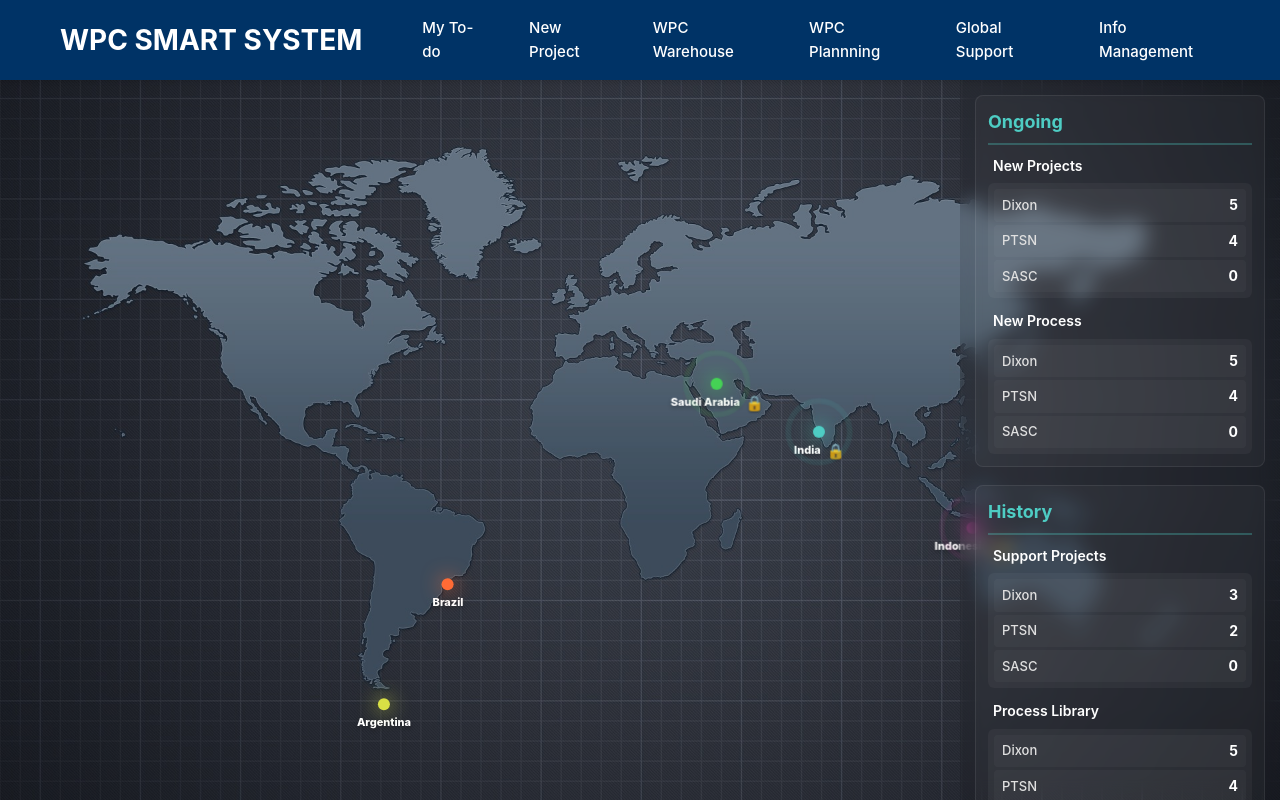
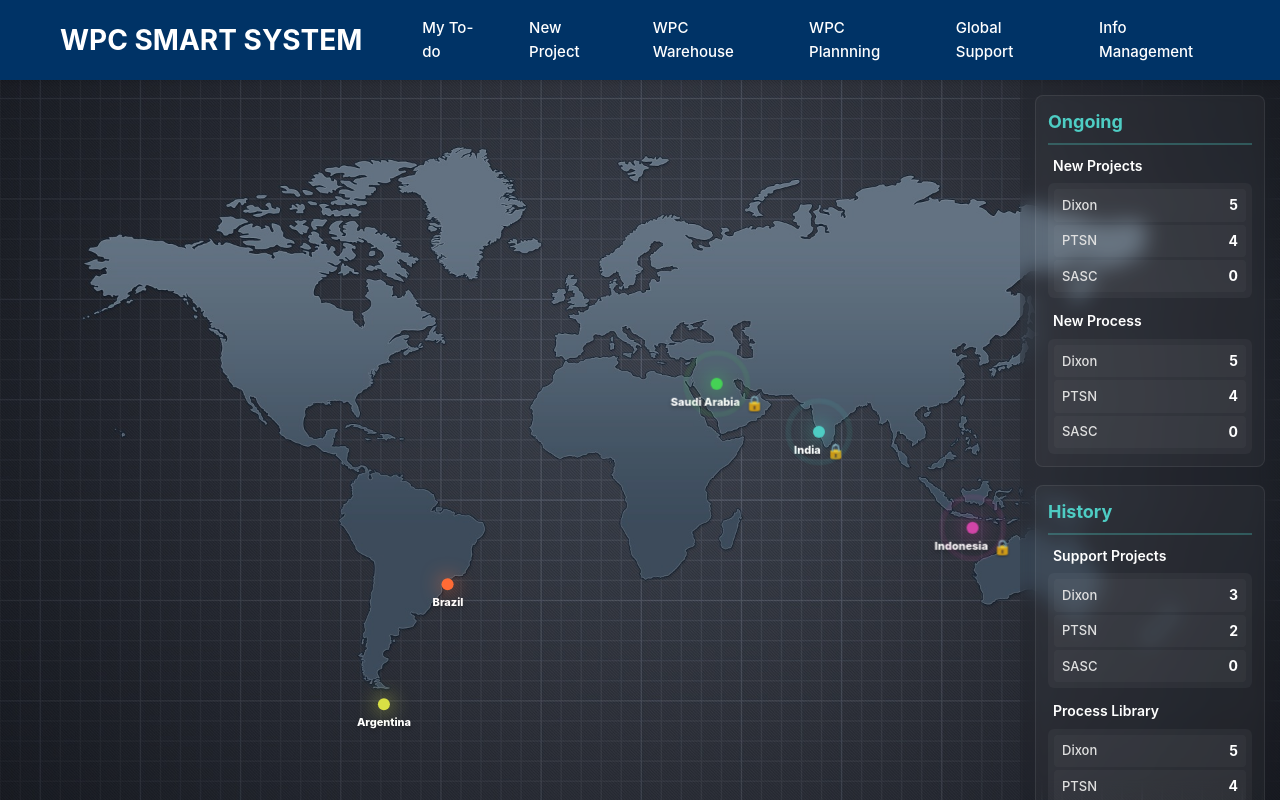
Before and after one commit to lanxiaoxing/AiFactory, a React (Vite) app: page / in a window 1280 px wide. Built offline with nearby package versions, Linux system fonts and the light colour scheme.

Commit message:
feat:update width

```diff
--- a/src/components/StatsPanel/StatsPanel.module.css
+++ b/src/components/StatsPanel/StatsPanel.module.css
@@ -2,7 +2,7 @@
   position: fixed;
   right: 0;
   top: 80px;
-  width: 320px;
+  width: 260px;
   max-height: calc(100vh - 80px);
   background: rgba(0, 0, 0, 0.1);
   backdrop-filter: blur(10px);
@@ -89,7 +89,7 @@
 /* 响应式设计 */
 @media (max-width: 1024px) {
   .statsPanel {
-    width: 280px;
+    width: 240px;
     padding: 12px;
   }
 
```
